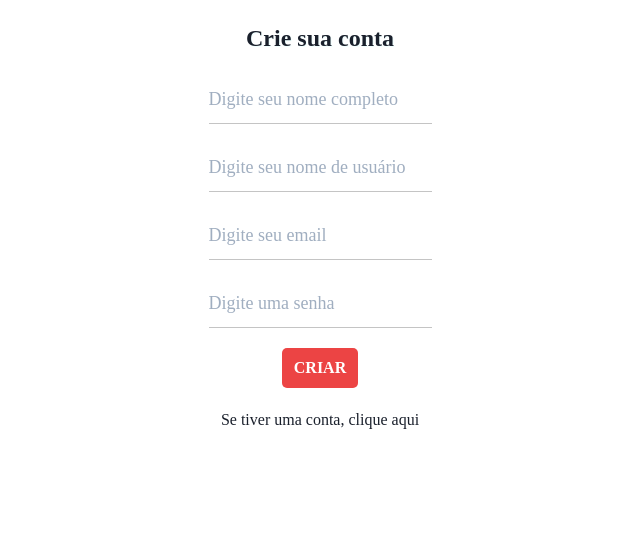
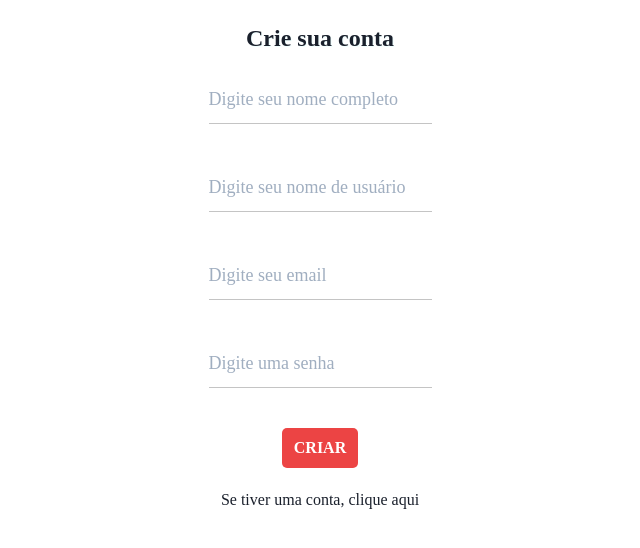
Before and after one commit to c-Tos1wa/To_Do_List, a Next.js app: page /signUp in a window 1280 px wide. Shown: the top 548 px of the page, without its empty margins (320-960 px from the left). Built offline with nearby package versions, Linux system fonts and the light colour scheme.

Commit message:
resolvido problema de apresentar mensagem de erro

```diff
--- a/pages/signUp.js
+++ b/pages/signUp.js
@@ -1,5 +1,5 @@
-import {Formik } from 'formik'
-import { Input, Text, VStack, Button, FormErrorMessage } from '@chakra-ui/react'
+import { Formik } from 'formik'
+import { Input, Text, VStack, Button, FormErrorMessage, FormControl } from '@chakra-ui/react'
 
 export default function SignUp() {
   return (
@@ -24,24 +24,23 @@ export default function SignUp() {
          }}
          validate= { values => {
            const errors = {}
-
+            console.log(errors)
            if(!values.name){
              errors.name = 'Nome é obrigatório.'
-           }else if (!values.username){
+           }if (!values.username){
              errors.username = 'Nome de usuário é obrigatório'
-           } else if (!values.email){
+           } if (!values.email){
              errors.email = 'Email é obrigatório'
            } else if (
             !/^[A-Z0-9._%+-]+@[A-Z0-9.-]+\.[A-Z]{2,}$/i.test(values.email)
            ) {
              errors.email = 'Email inválido'
            }
-           else if (!values.password){
+           if (!values.password){
              errors.password = 'Senha é obrigatória'
            } else if (!/^[A-Z0-9._%+-]+@[A-Z0-9.-]+\.[A-Z]{2,}$/i.test(values.password)) {
              errors.password = 'Senha inváida. Tente com um caracter especial'
            }
-
            return errors
          }}
          onSubmit={(values, actions) => {
@@ -55,6 +54,7 @@ export default function SignUp() {
            }) => (
              <form onSubmit={handleSubmit}>
                <VStack spacing='5' alignItems='center' justifyContent='center'>
+
                  <Input
                   name='name'
                   type='text'
@@ -65,8 +65,7 @@ export default function SignUp() {
                   variant='flushed'
                   size= 'lg'
                 />
-                {errors.name && touched.name && <FormErrorMessage>errors.name</FormErrorMessage>}
-
+                <Text>{errors.name}</Text>
                 <Input
                   name='username'
                   type='text'
@@ -77,7 +76,7 @@ export default function SignUp() {
                   variant='flushed'
                   size= 'lg'
                 />
-                {errors.username && touched.username && errors.username}
+                <Text>{errors.username}</Text>
 
                 <Input
                   name='email'
@@ -89,7 +88,7 @@ export default function SignUp() {
                   variant='flushed'
                   size= 'lg'
                 />
-                {errors.email && touched.email && errors.email}
+                <Text>{errors.email}</Text>
 
                 <Input
                   name='password'
@@ -101,10 +100,10 @@ export default function SignUp() {
                   variant='flushed'
                   size= 'lg'
                 />
-                {errors.password && touched.password && errors.password}
+                <Text>{errors.password}</Text>
+
                 <Button
                 type='submit'
-                //disabled={isSubmitting}
                 mt='5'
                 p='3'
                 bgColor='brand.700'
@@ -125,7 +124,7 @@ export default function SignUp() {
                </VStack>
 
              </form>
-           ) }
+           )}
          </Formik>
          </VStack>
     </>
```
